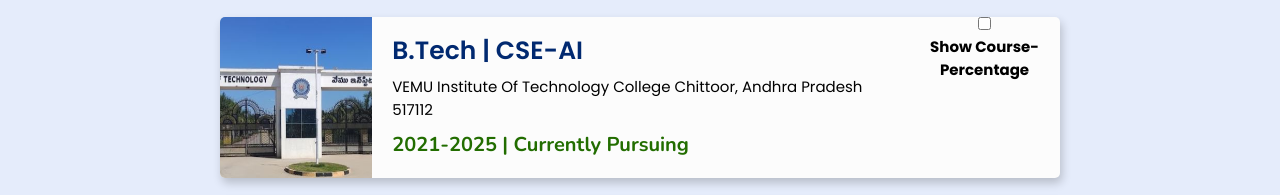
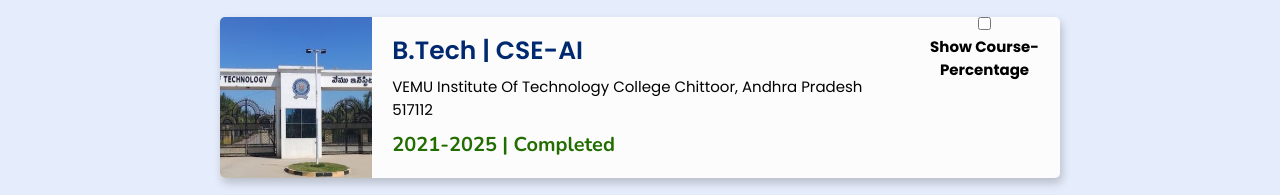
Before and after one commit to P-SIVA-07/SIVA-Portfolio, a plain HTML site: page index.html in a window 1280 px wide. Shown: the part 2420-2615 px from the top of the page. Drawn offline with nearby package versions, Linux system fonts and the light colour scheme; grey boxes are pictures that could not be loaded.

Commit message:
index.html

```diff
--- a/index.html
+++ b/index.html
@@ -184,7 +184,7 @@
           <div class="content">
             <h3>B.Tech | CSE-AI</h3>
             <p>VEMU Institute Of Technology College chittoor, Andhra Pradesh 517112 </p>
-            <h4>2021-2025 | Currently Pursuing</h4>
+            <h4>2021-2025 | Completed</h4>
           </div>
           <div class="details">
             <input type="checkbox" id="toggle-1" />
```
